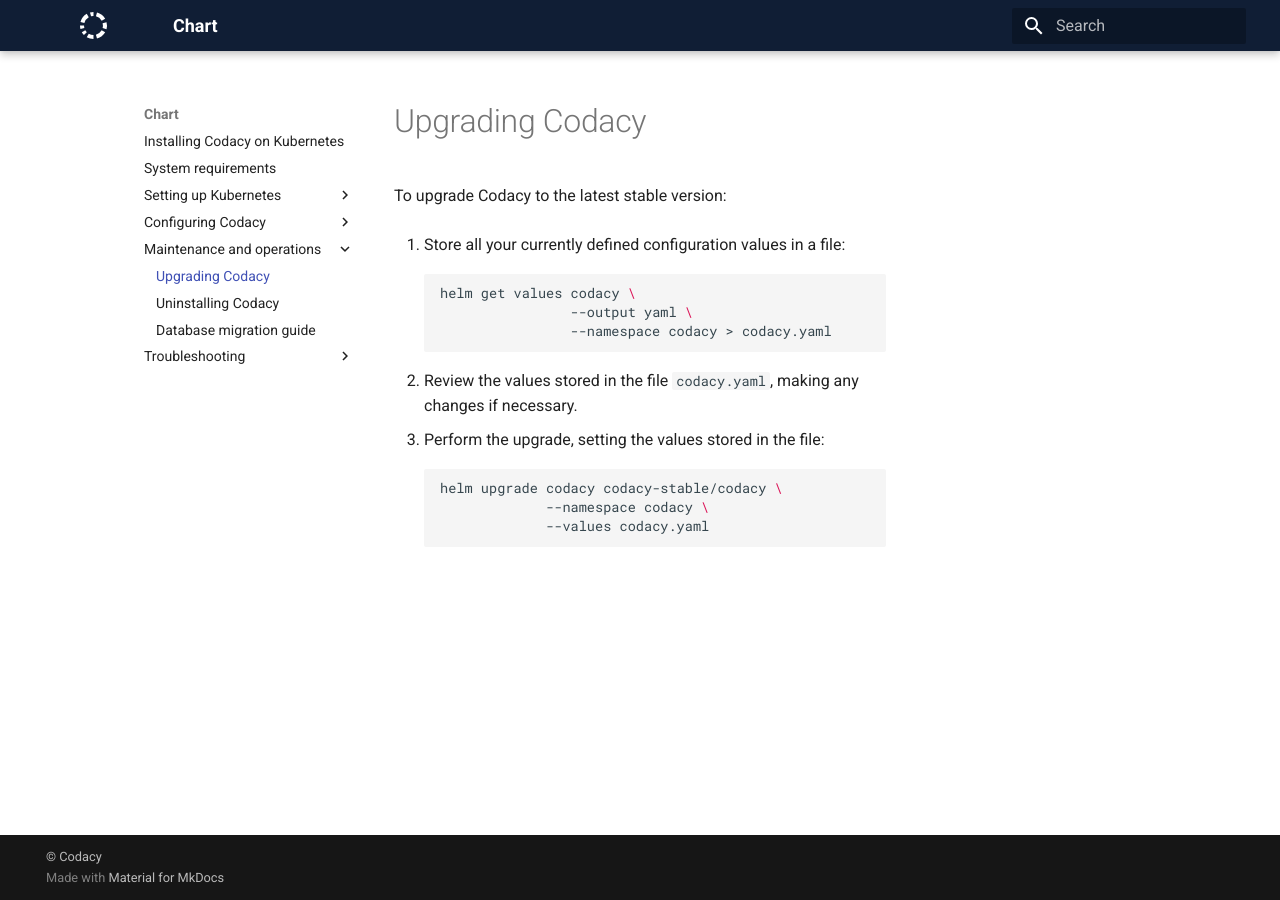
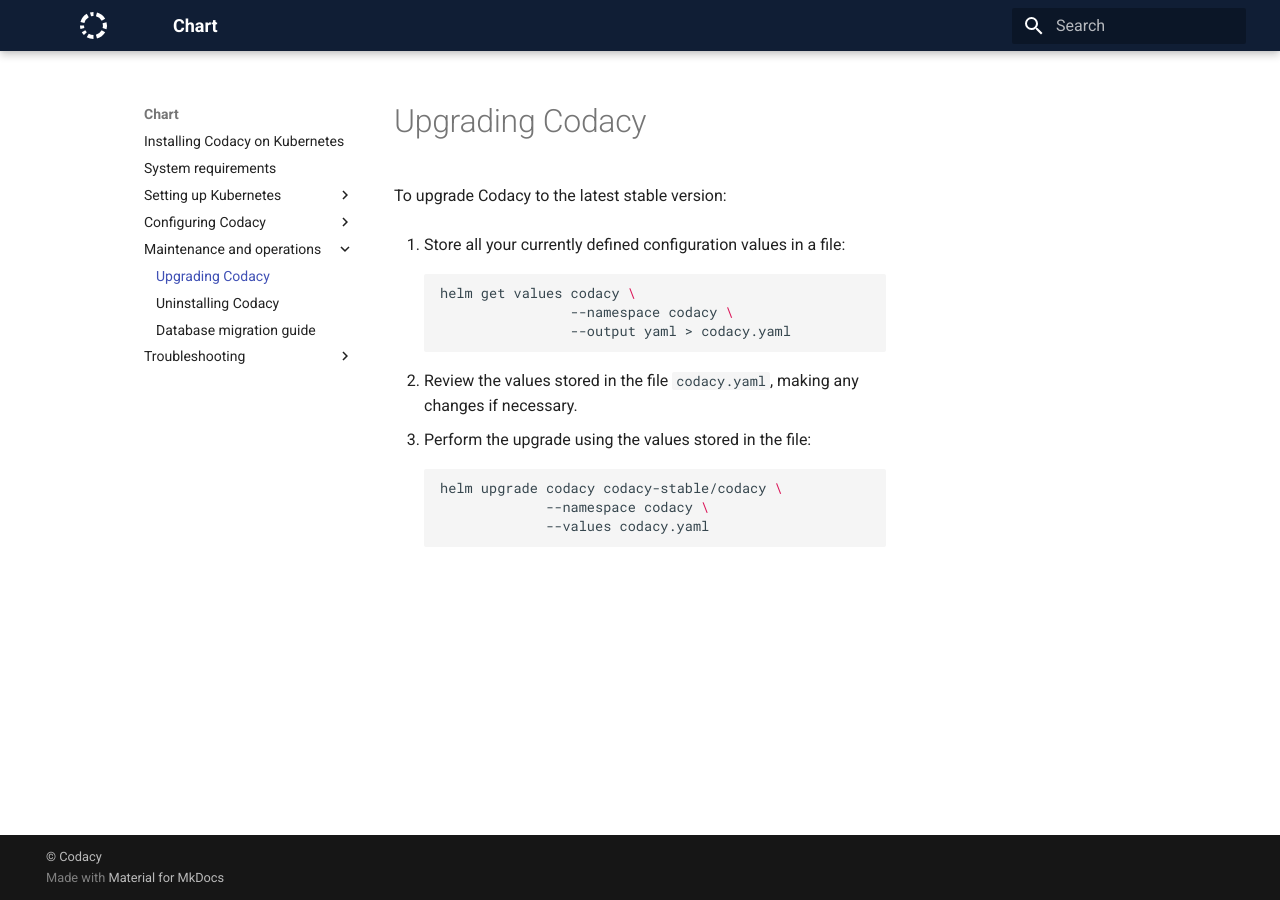
Before and after one commit to codacy/chart, an MkDocs documentation site: the page built from docs/maintenance/upgrade.md, in a window 1280 px wide. Built offline with MkDocs 1.6.1 and Material for MkDocs 9.7.7, drawn with Linux system fonts in a browser that asks for light colours.

Commit message:
Minor edit

````diff
--- a/docs/maintenance/upgrade.md
+++ b/docs/maintenance/upgrade.md
@@ -6,13 +6,13 @@
 
     ```bash
     helm get values codacy \
-                    --output yaml \
-                    --namespace codacy > codacy.yaml
+                    --namespace codacy \
+                    --output yaml > codacy.yaml
     ```
 
 2.  Review the values stored in the file `codacy.yaml`, making any changes if necessary.
 
-3.  Perform the upgrade, setting the values stored in the file:
+3.  Perform the upgrade using the values stored in the file:
 
     ```bash
     helm upgrade codacy codacy-stable/codacy \
````
